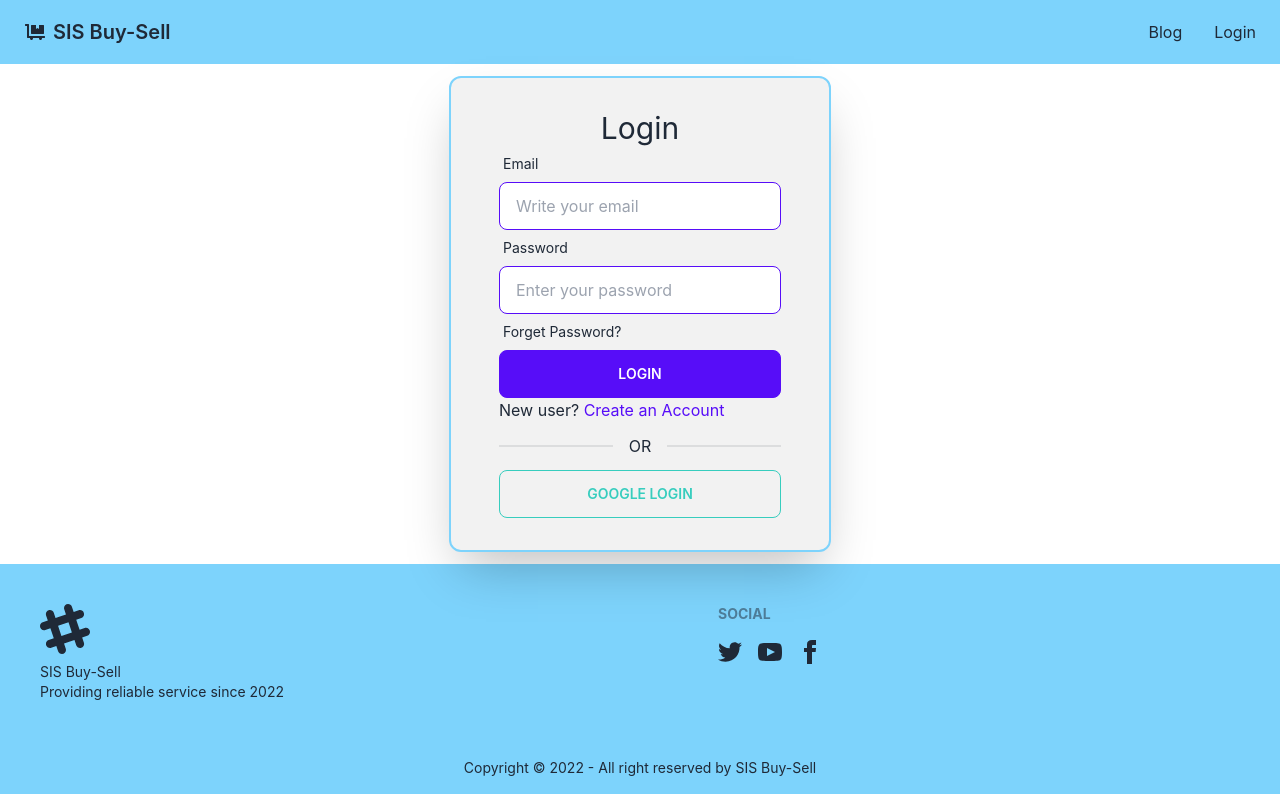
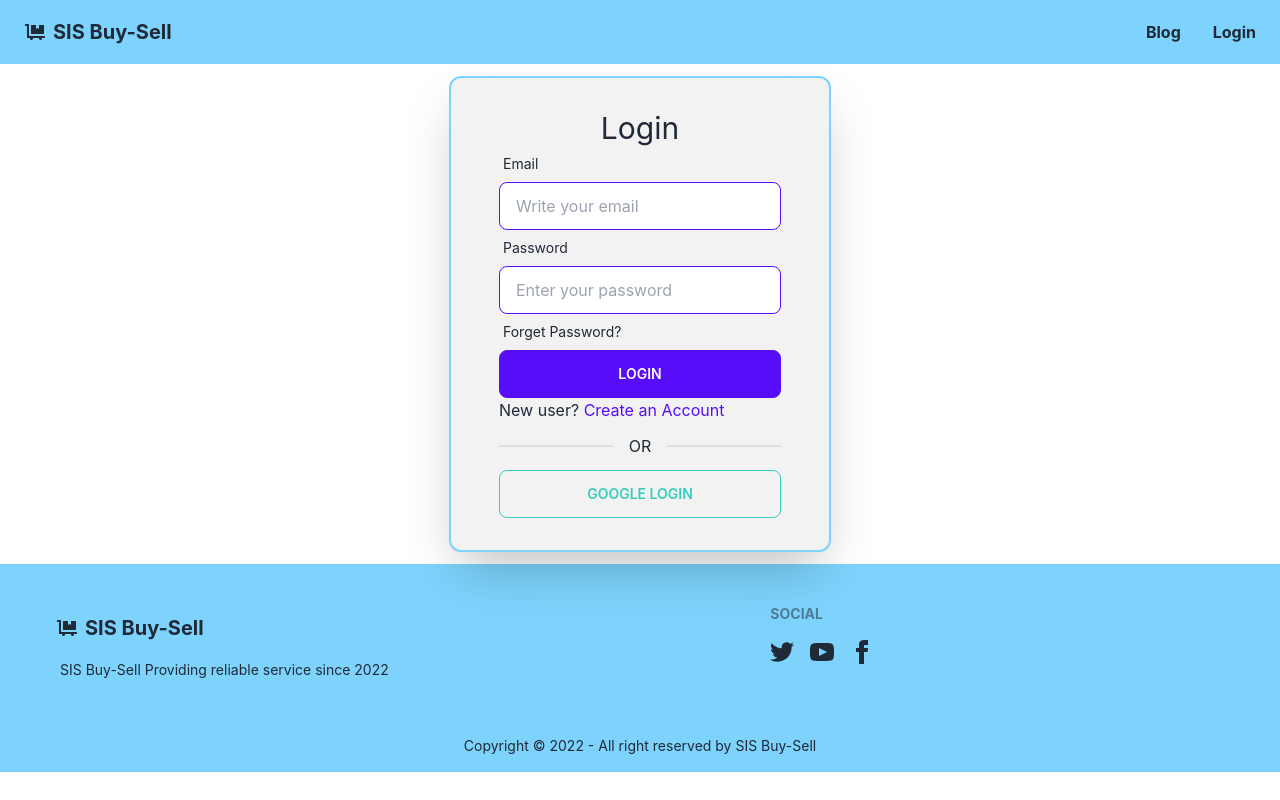
Before and after one commit to Mohammed-Ibrahim-15/sis-buy-sell-client-side, a React (Create React App) app: page /login in a window 1280 px wide. Built offline with nearby package versions, Linux system fonts and the light colour scheme; no server answers.

Commit message:
some design update

```diff
--- a/src/pages/Home/Banner2/Banner2.js
+++ b/src/pages/Home/Banner2/Banner2.js
@@ -1,15 +1,19 @@
 import React from 'react';
+import toast from 'react-hot-toast';
 
 const Banner2 = () => {
+    const notify = () => {
+        toast.success('Thanks !! We Will Let You Know Soon')
+    }
     return (
         <div>
             <div className="hero bg-base-300 bg-opacity-80">
                 <div className="hero-content flex-col lg:flex-row">
-                    <img src="https://images.unsplash.com/photo-1592899677977-9c10ca588bbd?ixlib=rb-4.0.3&ixid=MnwxMjA3fDB8MHxzZWFyY2h8OXx8bW9iaWxlfGVufDB8fDB8fA%3D%3D&w=1000&q=80" className="w-1/2 h-[600px] rounded-lg shadow-2xl" />
+                    <img src="https://images.unsplash.com/photo-1592899677977-9c10ca588bbd?ixlib=rb-4.0.3&ixid=MnwxMjA3fDB8MHxzZWFyY2h8OXx8bW9iaWxlfGVufDB8fDB8fA%3D%3D&w=1000&q=80" className="w-1/2 h-[600px] rounded-lg shadow-2xl" alt='' />
                     <div>
                         <h1 className="text-4xl font-bold">Happy New Year Offer Coming Soon !!</h1>
                         <p className="py-6"></p>
-                        <button className="btn btn-primary">Stay With Us</button>
+                        <button onClick={() => notify()} className="btn btn-primary">Stay With Us</button>
                     </div>
                 </div>
             </div>
--- a/src/pages/Layout/DashboardLayout.js
+++ b/src/pages/Layout/DashboardLayout.js
@@ -28,9 +28,9 @@ const DashboardLayout = () => {
                         {
                             isAdmin &&
                             <>
-                                <li><Link to='/dashboard/allUsers'>All Buyer</Link></li>
-                                <li><Link to='/dashboard/allSeller'>All Seller</Link></li>
-                                <li><Link to='/dashboard/reportedItems'>Reported Items</Link></li>
+                                <li className='font-bold'><Link to='/dashboard/allUsers'>All Buyer</Link></li>
+                                <li className='font-bold'><Link to='/dashboard/allSeller'>All Seller</Link></li>
+                                <li className='font-bold'><Link to='/dashboard/reportedItems'>Reported Items</Link></li>
                             </>
 
 
@@ -38,13 +38,13 @@ const DashboardLayout = () => {
                         {
                             isSeller &&
                             <>
-                                <li><Link to='/dashboard/addProduct'>Add Product</Link></li>
-                                <li><Link to='/dashboard/myProduct'>My Products</Link></li>
-                                <li><Link to='/dashboard/myBuyers'>My Buyers</Link></li>
+                                <li className='font-bold'><Link to='/dashboard/addProduct'>Add Product</Link></li>
+                                <li className='font-bold'><Link to='/dashboard/myProduct'>My Products</Link></li>
+                                <li className='font-bold'><Link to='/dashboard/myBuyers'>My Buyers</Link></li>
                             </>
                         }
                         {
-                            !isAdmin && !isSeller && <li><Link to='/dashboard/myBooking'>My Booking</Link></li>
+                            !isAdmin && !isSeller && <li className='font-bold'><Link to='/dashboard/myBooking'>My Booking</Link></li>
                         }
                     </ul>
 
--- a/src/pages/Routes/Routes/Routes.js
+++ b/src/pages/Routes/Routes/Routes.js
@@ -38,7 +38,7 @@ export const router = createBrowserRouter([
             },
             {
                 path: '/blog',
-                element: <PrivateRoutes><Blog></Blog></PrivateRoutes>
+                element: <Blog></Blog>
             },
             {
                 path: '/categories/:name',
--- a/src/pages/Shared/Footer/Footer.js
+++ b/src/pages/Shared/Footer/Footer.js
@@ -1,12 +1,14 @@
 import React from 'react';
+import { FaDollyFlatbed } from 'react-icons/fa';
+import { Link } from 'react-router-dom';
 
 const Footer = () => {
     return (
         <div>
             <footer className="footer p-10 bg-sky-300 text-base-content">
-                <div>
-                    <svg width="50" height="50" viewBox="0 0 24 24" xmlns="http://www.w3.org/2000/svg" fillRule="evenodd" clipRule="evenodd" className="fill-current"><path d="M22.672 15.226l-2.432.811.841 2.515c.33 1.019-.209 2.127-1.23 2.456-1.15.325-2.148-.321-2.463-1.226l-.84-2.518-5.013 1.677.84 2.517c.391 1.203-.434 2.542-1.831 2.542-.88 0-1.601-.564-1.86-1.314l-.842-2.516-2.431.809c-1.135.328-2.145-.317-2.463-1.229-.329-1.018.211-2.127 1.231-2.456l2.432-.809-1.621-4.823-2.432.808c-1.355.384-2.558-.59-2.558-1.839 0-.817.509-1.582 1.327-1.846l2.433-.809-.842-2.515c-.33-1.02.211-2.129 1.232-2.458 1.02-.329 2.13.209 2.461 1.229l.842 2.515 5.011-1.677-.839-2.517c-.403-1.238.484-2.553 1.843-2.553.819 0 1.585.509 1.85 1.326l.841 2.517 2.431-.81c1.02-.33 2.131.211 2.461 1.229.332 1.018-.21 2.126-1.23 2.456l-2.433.809 1.622 4.823 2.433-.809c1.242-.401 2.557.484 2.557 1.838 0 .819-.51 1.583-1.328 1.847m-8.992-6.428l-5.01 1.675 1.619 4.828 5.011-1.674-1.62-4.829z"></path></svg>
-                    <p>SIS Buy-Sell<br />Providing reliable service since 2022</p>
+                <div className='flex flex-col'>
+                    <Link to='/' className="btn btn-ghost normal-case text-xl"> <FaDollyFlatbed /> <span className='ml-2 font-bold'>SIS Buy-Sell</span></Link>
+                    <p className='ml-5'>SIS Buy-Sell Providing reliable service since 2022</p>
                 </div>
                 <div>
                     <span className="footer-title">Social</span>
--- a/src/pages/Shared/Navbar/Navbar.js
+++ b/src/pages/Shared/Navbar/Navbar.js
@@ -14,17 +14,17 @@ const Navbar = () => {
 
 
     const menuList = <>
-        <li><Link to='/blog'>Blog</Link></li>
+        <li className='font-bold'><Link to='/blog'>Blog</Link></li>
         {
             user?.uid ?
                 <>
-                    <li><Link to='/dashboard'>Dashboard</Link></li>
-                    <li><button onClick={handleLogout}>Logout</button>  </li>
-                    <li><span className='text-xs italic'>{user?.email}</span> </li>
+                    <li className='font-bold'><Link to='/dashboard'>Dashboard</Link></li>
+                    <li className='font-bold'><button onClick={handleLogout}>Logout</button>  </li>
+                    <li><span className='text-xs italic text-gray-500'>{user?.email}</span> </li>
 
                 </>
                 :
-                <li><Link className='' to='/login'>Login</Link></li>
+                <li className='font-bold'><Link className='' to='/login'>Login</Link></li>
 
         }
 
@@ -41,7 +41,7 @@ const Navbar = () => {
                             {menuList}
                         </ul>
                     </div>
-                    <Link to='/' className="btn btn-ghost normal-case text-xl"> <FaDollyFlatbed /> <span className='ml-2'>SIS Buy-Sell</span></Link>
+                    <Link to='/' className="btn btn-ghost normal-case text-xl"> <FaDollyFlatbed /> <span className='ml-2 font-bold'>SIS Buy-Sell</span></Link>
                 </div>
                 <div className="navbar-center hidden lg:flex">
                     <ul className="menu menu-horizontal p-0">
```
